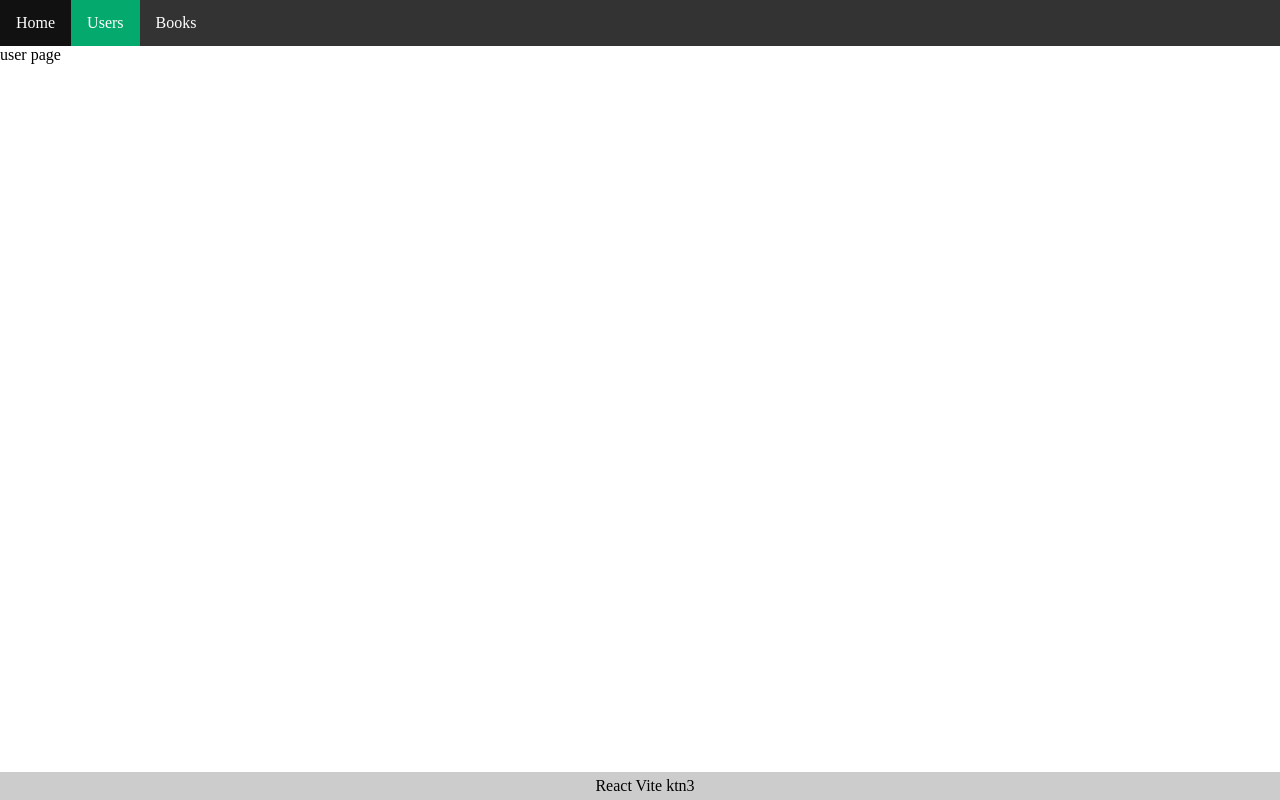
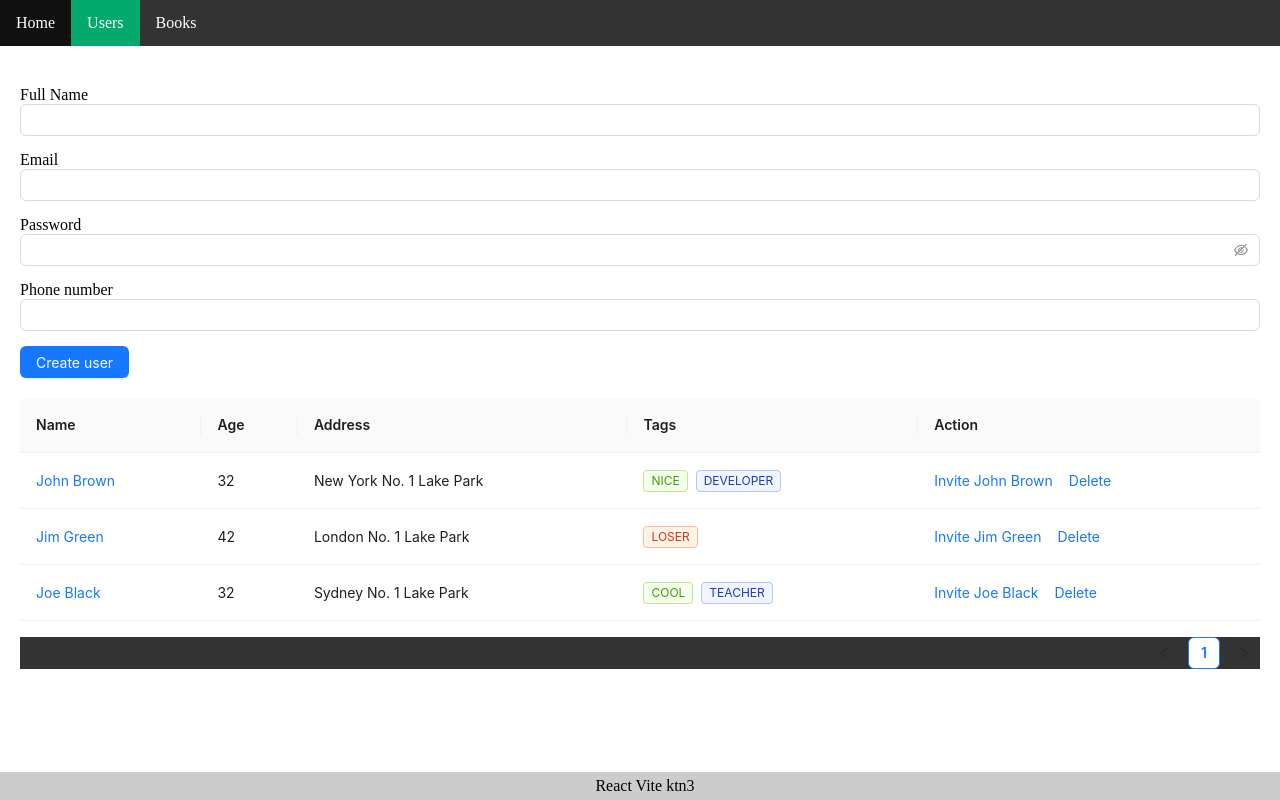
Before and after one commit to PhiKhongHoang/React, a React (Vite) app: page /users in a window 1280 px wide. Built offline with nearby package versions, Linux system fonts and the light colour scheme.

Commit message:
video 67

```diff
--- /dev/null
+++ b/src/components/user/user.form.jsx
@@ -0,0 +1,56 @@
+import { Button, Input } from "antd";
+import { useState } from "react";
+
+const UserForm = () => {
+    const [fullName, setFullName] = useState("")
+    const [email, setEmail] = useState("")
+    const [password, setPassword] = useState("")
+    const [phoneNumber, setPhoneNumber] = useState("")
+
+    const handleClickBtn = () => {
+        console.log(">>> ", { fullName, email, password, phoneNumber })
+    }
+
+    return (
+        <div className="user-form" style={{ margin: "20px 0" }}>
+            <div style={{ display: "flex", gap: "15px", flexDirection: "column" }}>
+                <div>
+                    <span>Full Name</span>
+                    <Input
+                        value={fullName}
+                        onChange={(event) => { setFullName(event.target.value) }}
+                    />
+                </div>
+                <div>
+                    <span>Email</span>
+                    <Input
+                        value={email}
+                        onChange={(event) => { setEmail(event.target.value) }}
+                    />
+                </div>
+                <div>
+                    <span>Password</span>
+                    <Input.Password
+                        value={password}
+                        onChange={(event) => { setPassword(event.target.value) }}
+                    />
+                </div>
+                <div>
+                    <span>Phone number</span>
+                    <Input
+                        value={phoneNumber}
+                        onChange={(event) => { setPhoneNumber(event.target.value) }}
+                    />
+                </div>
+
+                <div>
+                    <Button
+                        onClick={handleClickBtn}
+                        type="primary"> Create user </Button>
+                </div>
+            </div>
+        </div>
+    )
+}
+
+export default UserForm;
--- /dev/null
+++ b/src/components/user/user.table.jsx
@@ -0,0 +1,82 @@
+import { Space, Table, Tag } from 'antd';
+
+const UserTable = () => {
+    const columns = [
+        {
+            title: 'Name',
+            dataIndex: 'name',
+            key: 'name',
+            render: (text) => <a>{text}</a>,
+        },
+        {
+            title: 'Age',
+            dataIndex: 'age',
+            key: 'age',
+        },
+        {
+            title: 'Address',
+            dataIndex: 'address',
+            key: 'address',
+        },
+        {
+            title: 'Tags',
+            key: 'tags',
+            dataIndex: 'tags',
+            render: (_, { tags }) => (
+                <>
+                    {tags.map((tag) => {
+                        let color = tag.length > 5 ? 'geekblue' : 'green';
+                        if (tag === 'loser') {
+                            color = 'volcano';
+                        }
+                        return (
+                            <Tag color={color} key={tag}>
+                                {tag.toUpperCase()}
+                            </Tag>
+                        );
+                    })}
+                </>
+            ),
+        },
+        {
+            title: 'Action',
+            key: 'action',
+            render: (_, record) => (
+                <Space size="middle">
+                    <a>Invite {record.name}</a>
+                    <a>Delete</a>
+                </Space>
+            ),
+        },
+    ];
+
+    const data = [
+        {
+            key: '1',
+            name: 'John Brown',
+            age: 32,
+            address: 'New York No. 1 Lake Park',
+            tags: ['nice', 'developer'],
+        },
+        {
+            key: '2',
+            name: 'Jim Green',
+            age: 42,
+            address: 'London No. 1 Lake Park',
+            tags: ['loser'],
+        },
+        {
+            key: '3',
+            name: 'Joe Black',
+            age: 32,
+            address: 'Sydney No. 1 Lake Park',
+            tags: ['cool', 'teacher'],
+        },
+    ];
+
+    return (
+        <Table columns={columns} dataSource={data} />
+    )
+}
+
+export default UserTable;
--- a/src/pages/user.jsx
+++ b/src/pages/user.jsx
@@ -1,7 +1,14 @@
+import UserForm from "../components/user/user.form";
+import UserTable from "../components/user/user.table";
 
 const UserPage = () => {
     return (
-        <div>user page</div>
+        <div>
+            <div style={{ padding: "20px" }}>
+                <UserForm />
+                <UserTable />
+            </div>
+        </div>
     )
 }
 
```
